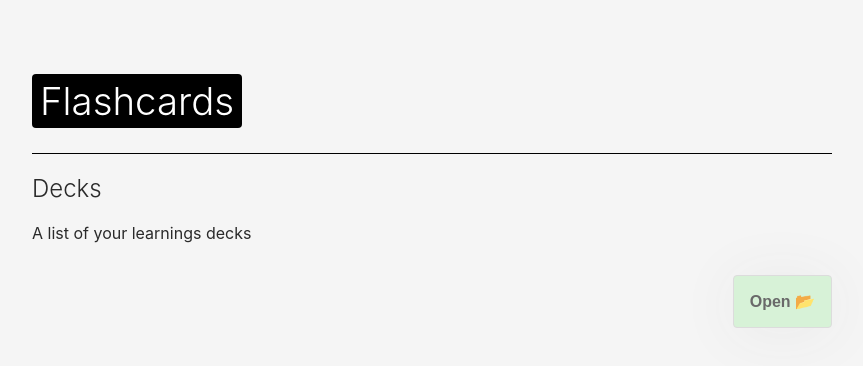
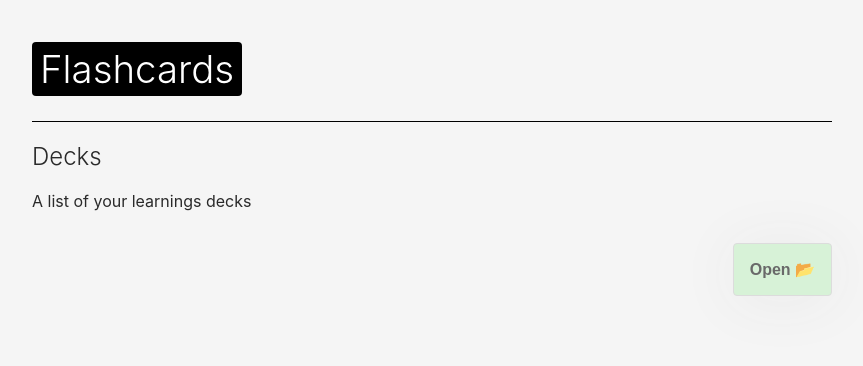
Before and after one commit to nicos-github/react-flashcards, a React (Create React App) app: page / in a window 1280 px wide. Shown: the top 366 px of the page, without its empty margins (208-1071 px from the left). Built offline with nearby package versions, Linux system fonts and the light colour scheme.

Commit message:
flashcards working

```diff
--- a/src/App.css
+++ b/src/App.css
@@ -11,7 +11,7 @@ html {
   text-align: left;
   width: 100%;
   height: 100%;
-  padding-top: 3rem;
+  padding-top: 1rem;
 }
 
 header {
```
